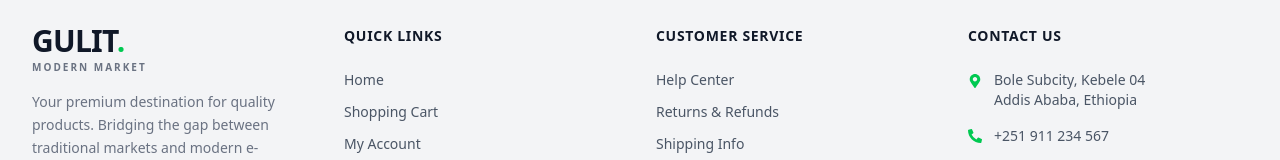
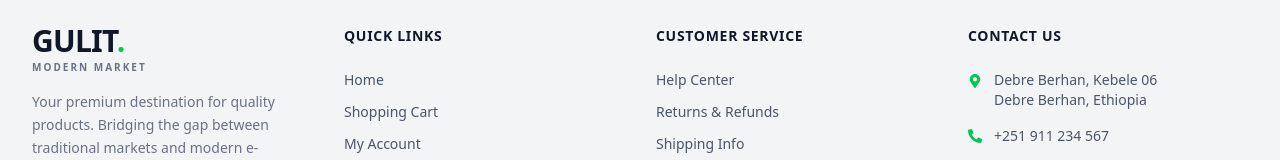
Before and after one commit to yirgazd21/Distributed-Gulit_ecommerce, a React (Vite) app in the folder client/: page /product/1 in a window 1280 px wide. Shown: the part 417-577 px from the top of the page. Built offline with nearby package versions, Linux system fonts and the light colour scheme; no server answers.

Commit message:
fix: update socket connection log message and modify button text in CartScreen

```diff
--- a/client/src/App.jsx
+++ b/client/src/App.jsx
@@ -136,7 +136,7 @@ const App = () => {
     });
 
     socket.on('connect', () => {
-      console.log(`[Socket] Connected safely via ZeroTier to: ${activeSocketUrl}`);
+      console.log(`[Socket] Connected safely to: ${activeSocketUrl}`);
     });
 
     socket.on('connect_error', (err) => {
--- a/client/src/components/Footer.jsx
+++ b/client/src/components/Footer.jsx
@@ -67,7 +67,7 @@ const Footer = () => {
             <ul className="space-y-4 text-sm">
               <li className="flex items-start gap-3">
                 <FaMapMarkerAlt className="text-green-500 mt-1 flex-shrink-0" />
-                <span>Bole Subcity, Kebele 04<br />Addis Ababa, Ethiopia</span>
+                <span>Debre Berhan, Kebele 06<br />Debre Berhan, Ethiopia</span>
               </li>
               <li className="flex items-center gap-3">
                 <FaPhoneAlt className="text-green-500 flex-shrink-0" />
--- a/client/src/pages/CartScreen.jsx
+++ b/client/src/pages/CartScreen.jsx
@@ -198,7 +198,7 @@ const CartScreen = () => {
                             onClick={() => payThisItemHandler(item)}
                             className="ml-2 inline-flex items-center gap-2 px-3 py-2 rounded-md bg-indigo-600 text-white text-xs font-bold hover:bg-indigo-500"
                           >
-                            Pay for this item
+                            Pay
                           </button>
                         </div>
                       </div>
```
